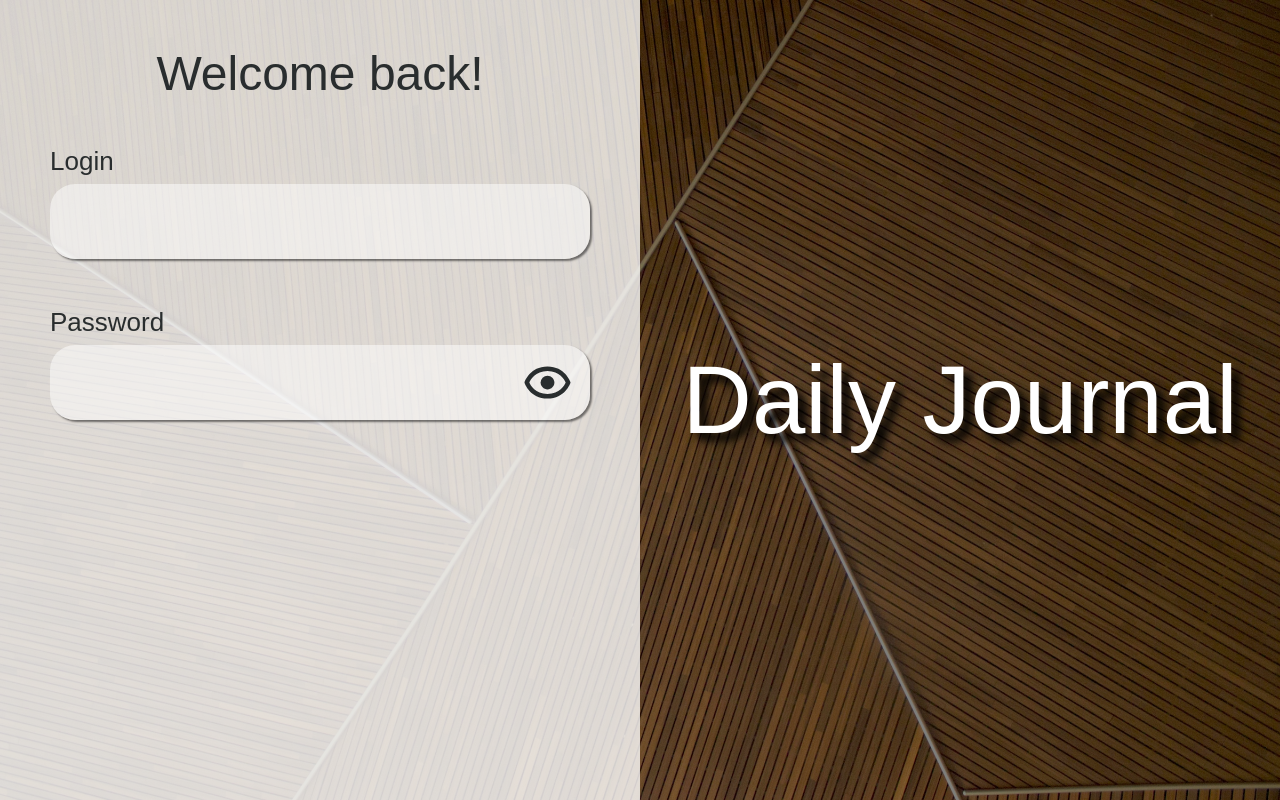
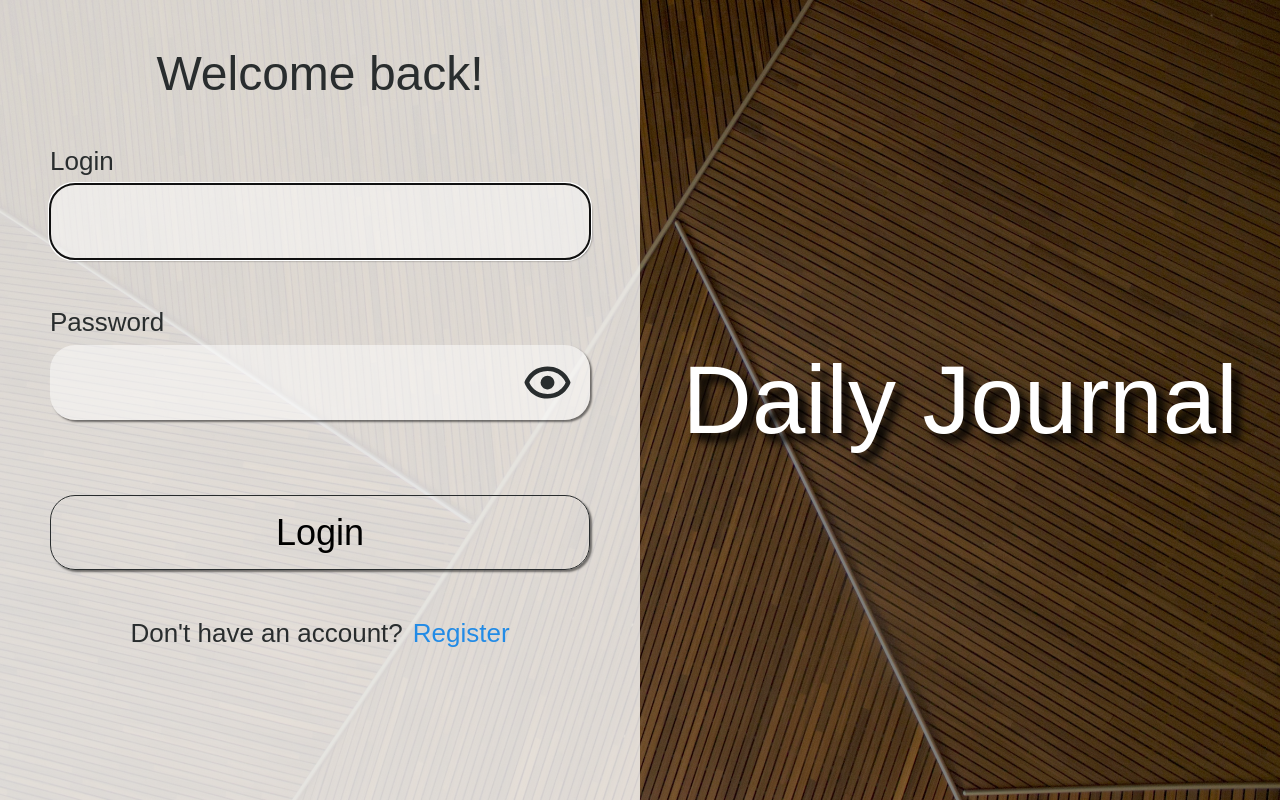
Before and after one commit to VolodymyrVoronov/daily-journal-front, a React (Vite) app: page / in a window 1280 px wide. Built offline with nearby package versions, Linux system fonts and the light colour scheme; a web font is replaced by a local one; what axios-cache-interceptor would draw is missing.

Commit message:
Displayed errors, added new component.

```diff
--- a/src/components/AuthenticationForm/AuthenticationForm.module.css
+++ b/src/components/AuthenticationForm/AuthenticationForm.module.css
@@ -26,6 +26,43 @@
   margin-top: 20px;
 }
 
+.error {
+  margin-top: 5px;
+  padding: 0 10px;
+
+  font-size: 16px;
+  line-height: 20px;
+  text-align: center;
+  max-inline-size: 50ch;
+
+  color: tomato;
+
+  background-color: var(--black-light);
+
+  border-radius: 50px;
+}
+
+.button {
+  margin-top: 35px;
+}
+
+.footer {
+  margin-top: 20px;
+}
+
+.footer-text {
+  display: flex;
+  flex-direction: column;
+  align-items: center;
+
+  font-size: 18px;
+  line-height: 18px;
+}
+
+.footer-button {
+  margin-top: 10px;
+}
+
 @media only screen and (min-width: 576px) {
   .header {
     font-size: 32px;
@@ -34,6 +71,19 @@
 
   .input {
     margin-top: 30px;
+  }
+
+  .button {
+    margin-top: 45px;
+  }
+
+  .footer {
+    margin-top: 30px;
+  }
+
+  .footer-text {
+    font-size: 22px;
+    line-height: 22px;
   }
 }
 
@@ -46,6 +96,19 @@
   .input {
     margin-top: 40px;
   }
+
+  .button {
+    margin-top: 55px;
+  }
+
+  .footer {
+    margin-top: 40px;
+  }
+
+  .footer-text {
+    font-size: 24px;
+    line-height: 24px;
+  }
 }
 
 @media only screen and (min-width: 1200px) {
@@ -57,4 +120,24 @@
   .input {
     margin-top: 50px;
   }
+
+  .button {
+    margin-top: 75px;
+  }
+
+  .footer {
+    margin-top: 50px;
+  }
+
+  .footer-text {
+    flex-direction: row;
+
+    font-size: 26px;
+    line-height: 26px;
+  }
+
+  .footer-button {
+    margin-top: 0;
+    margin-left: 10px;
+  }
 }
--- a/src/components/AuthenticationForm/AuthenticationForm.tsx
+++ b/src/components/AuthenticationForm/AuthenticationForm.tsx
@@ -1,12 +1,13 @@
 import { useEventListener } from 'ahooks';
 import cn from 'classnames';
 import { AnimatePresence, motion } from 'framer-motion';
-import { useEffect, useRef, useState, type ComponentProps } from 'react';
+import { useEffect, useState, type ComponentProps } from 'react';
 import type { FieldValues } from 'react-hook-form';
 import { useForm } from 'react-hook-form';
 
 import { Form, Key, type FormType, type IFormData } from '../../types';
 
+import Button from '../Button/Button';
 import Input from '../Input/Input';
 
 import styles from './AuthenticationForm.module.css';
@@ -42,7 +43,7 @@ const AuthenticationForm = ({
     reset();
   };
 
-  const onChangeFormButtonClick = (): void => {
+  const onChangeFormTypeButtonClick = (): void => {
     setIsLoginForm(!isLoginForm);
     reset();
 
@@ -67,6 +68,7 @@ const AuthenticationForm = ({
     <div className={cn(styles.root, className)} {...props}>
       <AnimatePresence mode='wait'>
         <motion.form
+          onSubmit={handleSubmit(onFormSubmit)}
           className={styles.form}
           key={String(isLoginForm)}
           initial={{ opacity: 0, scale: 0.9, filter: 'blur(5px)' }}
@@ -93,21 +95,131 @@ const AuthenticationForm = ({
             <span className={styles.header}>Create an account</span>
           )}
 
-          <Input inputType='text' labelText='Login' className={styles.input} />
+          <Input
+            inputType='text'
+            labelText='Login'
+            className={styles.input}
+            aria-label='Login'
+            {...register('login', {
+              required: true,
+              minLength: {
+                value: 3,
+                message: 'Login must be at least 3 characters long',
+              },
+            })}
+          />
+          {errors.login?.type === 'required' && (
+            <span className={styles.error}>Login is required.</span>
+          )}
+          {errors.login && (
+            <span className={styles.error}>
+              {errors.login.message as string}
+            </span>
+          )}
 
           <Input
             inputType='password'
             labelText='Password'
             className={styles.input}
+            aria-label='Password'
+            {...register('password', {
+              required: true,
+              validate: {
+                checkLength: (value) => value.length >= 6,
+                matchPattern: (value) =>
+                  /(?=.*\d)(?=.*[a-z])(?=.*[A-Z])(?!.*\s)(?=.*[!@#$*])/.test(
+                    value,
+                  ),
+              },
+            })}
           />
+          {errors.password?.type === 'required' && (
+            <span className={styles.error}>Password is required.</span>
+          )}
+          {errors.password?.type === 'checkLength' && (
+            <span className={styles.error}>
+              Password should be at-least 6 characters.
+            </span>
+          )}
+          {errors.password?.type === 'matchPattern' && (
+            <span className={styles.error}>
+              Password should contain at least one uppercase letter, lowercase
+              letter, digit, and special symbol.
+            </span>
+          )}
 
           {!isLoginForm && (
             <Input
               inputType='password'
               labelText='Confirm password'
               className={styles.input}
+              aria-label='Confirm password'
+              {...register('confirmedPassword', {
+                required: true,
+                validate: (value: string) => {
+                  if (watch('password') !== value) {
+                    return 'Your passwords do not match';
+                  }
+
+                  return true;
+                },
+              })}
             />
           )}
+          {!isLoginForm && errors.confirmedPassword?.type === 'required' && (
+            <span className={styles.error}>Password is required.</span>
+          )}
+          {!isLoginForm && errors.confirmedPassword && (
+            <span className={styles.error}>
+              {errors.confirmedPassword.message as string}
+            </span>
+          )}
+
+          {isLoginForm ? (
+            <Button
+              type='submit'
+              className={styles.button}
+              disabled={Object.keys(errors).length > 0}
+            >
+              Login
+            </Button>
+          ) : (
+            <Button
+              type='submit'
+              className={styles.button}
+              disabled={Object.keys(errors).length > 0}
+            >
+              Register
+            </Button>
+          )}
+
+          <div className={styles.footer}>
+            {isLoginForm ? (
+              <span className={styles['footer-text']}>
+                Don't have an account?
+                <Button
+                  className={styles['footer-button']}
+                  type='button'
+                  buttonAs='text'
+                  onClick={onChangeFormTypeButtonClick}
+                >
+                  Register
+                </Button>
+              </span>
+            ) : (
+              <span className={styles['footer-text']}>
+                I have an account.
+                <Button
+                  className={styles['footer-button']}
+                  type='button'
+                  buttonAs='text'
+                  onClick={onChangeFormTypeButtonClick}
+                >
+                  Login
+                </Button>
+              </span>
+            )}
+          </div>
         </motion.form>
       </AnimatePresence>
     </div>
--- /dev/null
+++ b/src/components/Button/Button.module.css
@@ -0,0 +1,63 @@
+.root-text {
+  display: inline-block;
+
+  font-size: inherit;
+  line-height: inherit;
+  text-align: center;
+
+  color: var(--blue);
+
+  border: none;
+  background: none;
+
+  cursor: pointer;
+
+  transition: all 0.3s ease;
+}
+
+.root-text:hover {
+  color: var(--blue-hover);
+}
+
+.root-button {
+  width: 100%;
+
+  min-height: 50px;
+
+  font-size: 26px;
+  line-height: 26px;
+
+  background: transparent;
+  border: 1px solid var(--black-light);
+  border-radius: 25px;
+  box-shadow: var(--box-shadow-small);
+
+  transition: all 0.3s ease;
+}
+
+.root-button:disabled {
+  box-shadow: none;
+}
+
+.root-button:not(:disabled):hover {
+  background: var(--light-bg-color-op-50);
+  cursor: pointer;
+}
+
+@media only screen and (min-width: 576px) {
+  .root-button {
+    min-height: 55px;
+
+    font-size: 30px;
+    line-height: 30px;
+  }
+}
+
+@media only screen and (min-width: 1024px) {
+  .root-button {
+    min-height: 75px;
+
+    font-size: 36px;
+    line-height: 36px;
+  }
+}
--- /dev/null
+++ b/src/components/Button/Button.tsx
@@ -0,0 +1,39 @@
+import cn from 'classnames';
+import type { ComponentProps, ReactNode, Ref } from 'react';
+import { forwardRef } from 'react';
+
+import styles from './Button.module.css';
+
+interface IButtonProps extends ComponentProps<'button'> {
+  buttonAs?: 'text' | 'button';
+
+  children: ReactNode;
+  className?: string;
+}
+
+const Button = forwardRef(
+  (
+    { buttonAs = 'button', className, children, ...props }: IButtonProps,
+    ref?: Ref<HTMLButtonElement>,
+  ): JSX.Element => {
+    if (buttonAs === 'text') {
+      return (
+        <button className={cn(styles['root-text'], className)} {...props}>
+          {children}
+        </button>
+      );
+    }
+
+    return (
+      <button
+        className={cn(styles['root-button'], className)}
+        {...props}
+        ref={ref}
+      >
+        {children}
+      </button>
+    );
+  },
+);
+
+export default Button;
--- a/src/components/Input/Input.module.css
+++ b/src/components/Input/Input.module.css
@@ -34,6 +34,12 @@
   border: none;
   border-radius: 25px;
   box-shadow: var(--box-shadow-small);
+
+  transition: 0.3s;
+}
+
+.input:not(:focus-visible):hover {
+  box-shadow: var(--box-shadow-medium);
 }
 
 .password {
--- a/src/components/Input/Input.tsx
+++ b/src/components/Input/Input.tsx
@@ -63,6 +63,7 @@ const Input = forwardRef(
               initial={{ opacity: 0, scale: 0.9 }}
               exit={{ opacity: 0, scale: 0.9 }}
               animate={{ opacity: 1, scale: 1 }}
+              whileHover={{ scale: 1.1 }}
             >
               <span className={styles.icon}>
                 {showPassword ? <BiHide /> : <BiShow />}
--- a/src/pages/Start/Start.module.css
+++ b/src/pages/Start/Start.module.css
@@ -39,7 +39,7 @@
   }
 
   .left {
-    padding: 20px;
+    padding: 20px 50px;
   }
 }
 
@@ -48,7 +48,7 @@
   }
 
   .left {
-    padding: 30px;
+    padding: 30px 100px;
   }
 }
 
@@ -57,7 +57,7 @@
   }
 
   .left {
-    padding: 40px;
+    padding: 40px 200px;
   }
 }
 
--- a/src/styles/global.css
+++ b/src/styles/global.css
@@ -39,6 +39,7 @@ input {
   --gray-lighter: #f5f5f5;
 
   --blue: #228be6;
+  --blue-hover: #066ec9;
   --gold: #fdcb04;
 
   --light-bg-color-op-50: rgba(255, 255, 255, 0.5);
```
